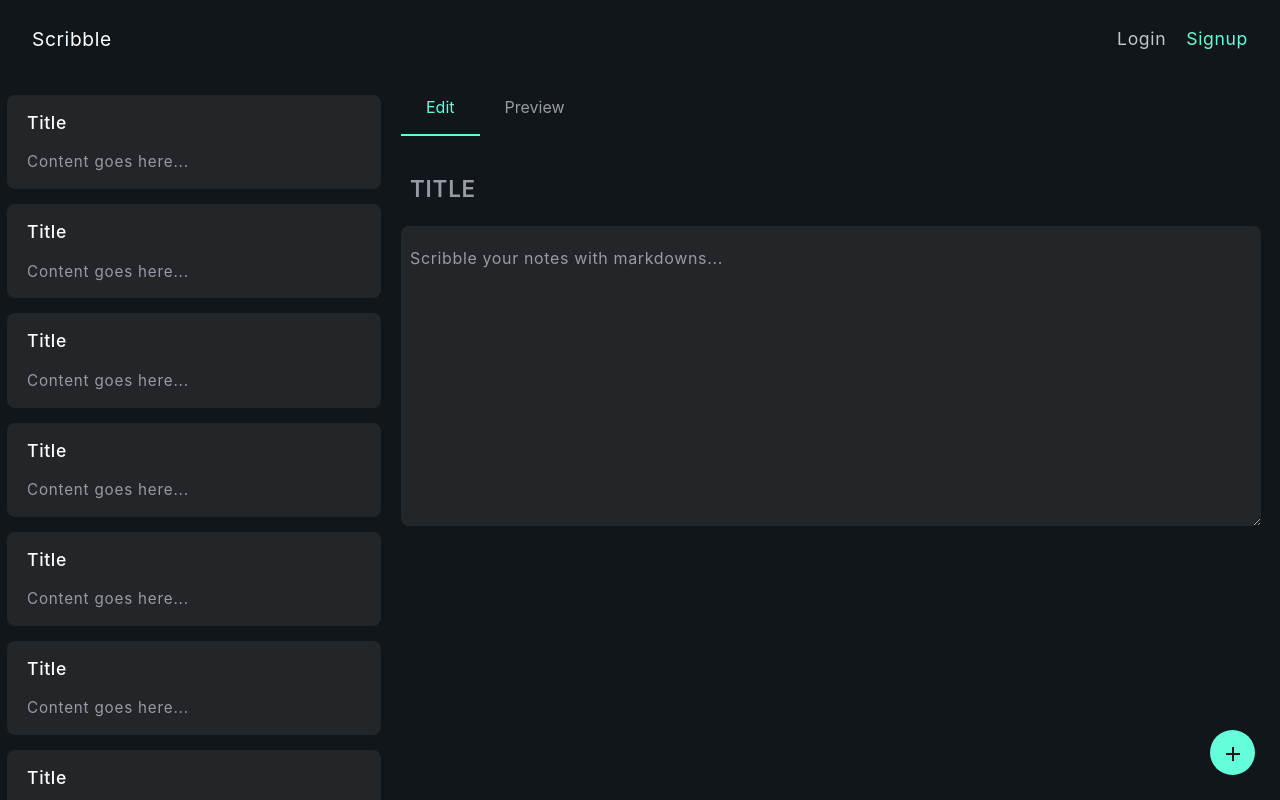
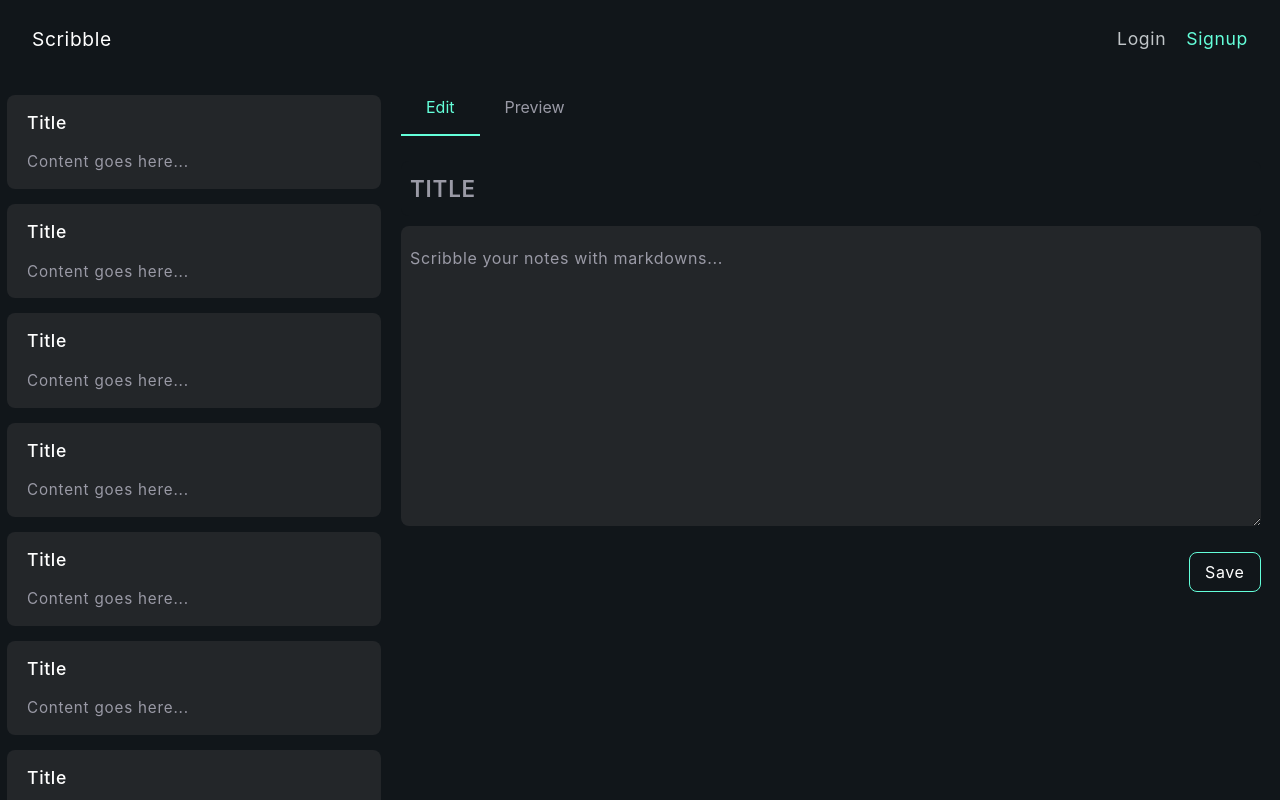
Before and after one commit to SujithGunasekaran/scribble, a React (Create React App) app in the folder scribble_client/: page / in a window 1280 px wide. Built offline with nearby package versions, Linux system fonts and the light colour scheme.

Commit message:
Home component added

```diff
--- a/scribble_client/src/Pages/Home.tsx
+++ b/scribble_client/src/Pages/Home.tsx
@@ -1,12 +1,14 @@
 import React, { Suspense, lazy, useState } from 'react';
-import '../Css/home.css';
 import AddIcon from '@material-ui/icons/Add';
 import { useForm } from '../Hooks/useForm';
+import { withRouter } from 'react-router-dom';
+import '../Css/home.css';
+
 
 const NoteListItem = lazy(() => import('../Components/NoteList/NoteListItem'));
 const NoteWrapper = lazy(() => import('../Components/NoteList/NoteWrapper'));
 
-const Home: React.FC = () => {
+const Home: React.FC = (props) => {
 
     const [isNeedToEditNote, setIsNeedToEditNote] = useState<Boolean>(true);
     const [currentComponent, setCurrentComponent] = useState<string>('editnote');
@@ -46,11 +48,18 @@ const Home: React.FC = () => {
                                             handleInputChange={handleInputChange}
                                         />
                                     </Suspense>
+                                    {
+                                        isNeedToEditNote &&
+                                        <button className="home_note_save">Save</button>
+                                    }
                                 </div>
                             </div>
-                            <div className="add_container">
-                                <AddIcon />
-                            </div>
+                            {
+                                !isNeedToEditNote &&
+                                <div className="add_container">
+                                    <AddIcon />
+                                </div>
+                            }
                         </div>
                     </div>
                 </div>
@@ -59,4 +68,4 @@ const Home: React.FC = () => {
     )
 }
 
-export default Home;
+export default withRouter(Home);
```
